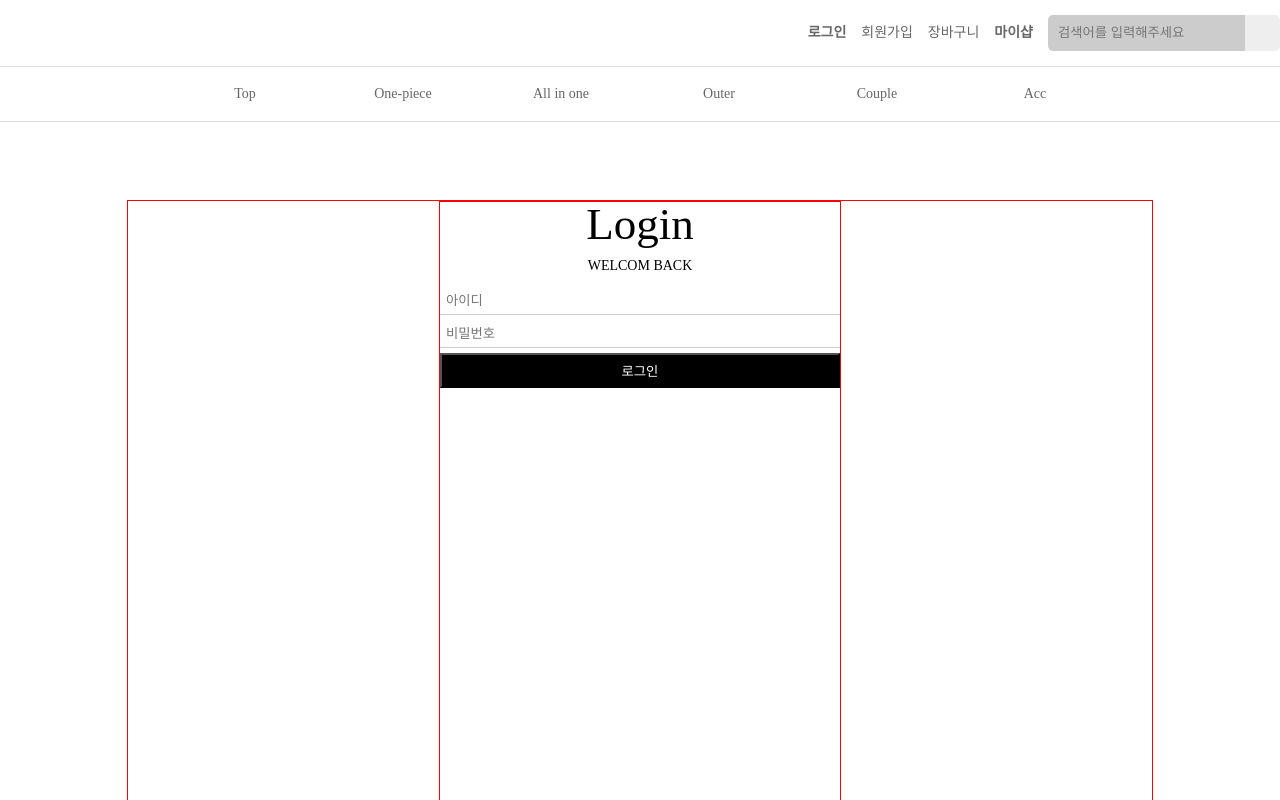
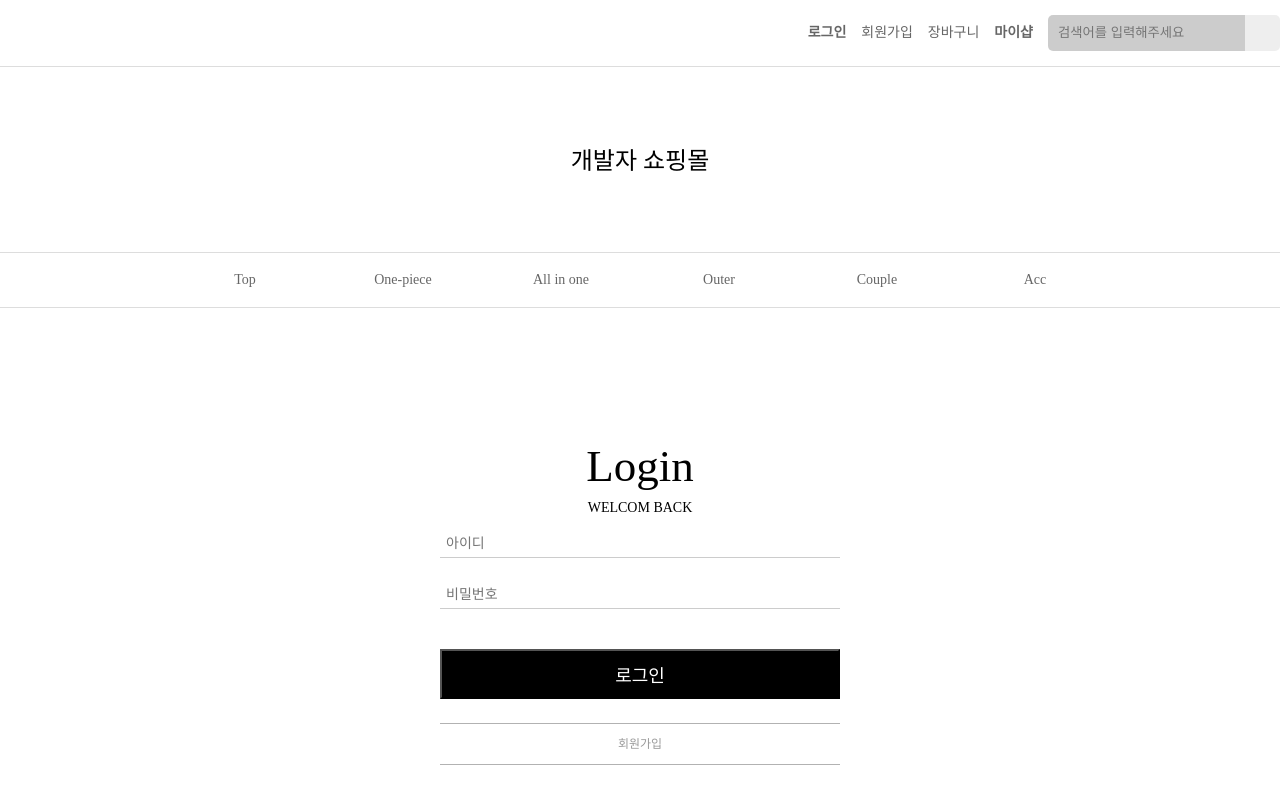
Before and after one commit to imsmallgirl/mall_front, a React (Create React App) app: page /login in a window 1280 px wide. Shown: the top 800 px of the page. Built offline with nearby package versions, Linux system fonts and the light colour scheme; some icons are missing.

Commit message:
login-form

```diff
--- a/package.json
+++ b/package.json
@@ -8,6 +8,7 @@
     "@testing-library/user-event": "^13.5.0",
     "react": "^18.2.0",
     "react-dom": "^18.2.0",
+    "react-hook-form": "^7.38.0",
     "react-router-dom": "^6.4.2",
     "react-scripts": "5.0.1",
     "styled-components": "^5.3.6",
--- a/public/index.html
+++ b/public/index.html
@@ -3,6 +3,10 @@
   <head>
     <meta charset="utf-8" />
     <link rel="icon" href="%PUBLIC_URL%/favicon.ico" />
+    <link
+      rel="stylesheet"
+      href="//cdn.jsdelivr.net/npm/xeicon@2.3.3/xeicon.min.css"
+    />
     <meta name="viewport" content="width=device-width, initial-scale=1" />
     <meta name="theme-color" content="#000000" />
     <meta
--- a/src/App.js
+++ b/src/App.js
@@ -1,9 +1,11 @@
 import { Routes, Route, BrowserRouter } from "react-router-dom";
-import Login from "./Login";
+import Header from "./components/Header";
+import Login from "./pages/Login";
 
 function App() {
   return (
     <BrowserRouter>
+      <Header />
       <Routes>
         <Route path="/login" element={<Login />} />
       </Routes>
--- a/src/Login.js
+++ /dev/null
@@ -1,80 +0,0 @@
-import styled from "styled-components";
-import Header from "./components/Header";
-
-const Main = styled.main`
-  margin-top: 200px;
-`;
-
-const Container = styled.div`
-  width: 80%;
-  height: 100vh;
-  margin: 0 auto;
-  border: 1px solid red;
-`;
-
-const LoginForm = styled.div`
-  width: 400px;
-  height: 600px;
-  border: 1px solid red;
-  margin: 0 auto;
-  text-align: center;
-`;
-
-const LoginTitle = styled.div`
-  margin-bottom: 14px;
-  h1 {
-    font-size: 4.5em;
-    margin-bottom: 12px;
-  }
-  h2 {
-    font-size: 1.4em;
-  }
-`;
-
-const Form = styled.form`
-  display: flex;
-  flex-direction: column;
-`;
-
-const Input = styled.input`
-  padding: 6px;
-  margin-bottom: 5px;
-  border: none;
-  border-bottom: 1px solid rgba(0, 0, 0, 0.2);
-  outline: none;
-  transition: 0.5s ease-in-out;
-  &:focus {
-    border-color: black;
-  }
-`;
-
-const Btn = styled.button`
-  padding: 6px;
-  background-color: black;
-  color: white;
-`;
-
-function Login() {
-  return (
-    <>
-      <Header />
-      <Main>
-        <Container>
-          <LoginForm>
-            <LoginTitle>
-              <h1>Login</h1>
-              <h2>WELCOM BACK</h2>
-            </LoginTitle>
-            <Form>
-              <Input placeholder="아이디" />
-              <Input type="password" placeholder="비밀번호" />
-              <Btn>로그인</Btn>
-            </Form>
-          </LoginForm>
-        </Container>
-      </Main>
-    </>
-  );
-}
-
-export default Login;
--- a/src/components/Header.js
+++ b/src/components/Header.js
@@ -1,98 +1,38 @@
-import styled from "styled-components";
-
-const HeaderWrap = styled.header`
-  width: 100%;
-  position: fixed;
-  top: 0;
-  left: 0;
-  right: 0;
-  background-color: #fff;
-`;
-
-export const Container = styled.div`
-  width: 100%;
-  max-width: 1320px;
-  margin: 0 auto;
-`;
-
-const TopHeader = styled.div`
-  display: flex;
-  padding: 15px 0;
-  border-bottom: 1px solid #ddd;
-  div:first-child {
-    display: flex;
-    justify-content: flex-end;
-    align-items: center;
-  }
-`;
-
-const InfoUl = styled.ul`
-  display: flex;
-  list-style: none;
-  margin-right: 15px;
-  li:first-child {
-    font-weight: bold;
-  }
-  li:last-child {
-    font-weight: bold;
-  }
-`;
-
-const InfoLi = styled.li`
-  font-size: 1.4em;
-  margin-left: 15px;
-  cursor: pointer;
-  color: #666;
-`;
-
-const InfoSearch = styled.div`
-  display: flex;
-`;
-
-const InfoInput = styled.input`
-  background-color: rgba(0, 0, 0, 0.2);
-  border: none;
-  padding: 10px;
-  border-radius: 5px 0 0 5px;
-  color: #333;
-  outline: none;
-`;
-const InfoBtn = styled.button`
-  width: 35px;
-  height: 35.5px;
-  background-color: #eee;
-  border: none;
-  border-radius: 0 5px 5px 0;
-  font-size: 1.6em;
-  cursor: pointer;
-`;
-
-const BottomHeader = styled.div`
-  padding: 20px 0;
-  border-bottom: 1px solid #ddd;
-`;
-
-const MainUl = styled.ul`
-  display: flex;
-  flex-wrap: wrap;
-  align-items: center;
-  list-style: none;
-  justify-content: center;
-  li:hover {
-    font-weight: bold;
-  }
-`;
-
-const MainLi = styled.li`
-  width: 10%;
-  text-align: center;
-  font-size: 1.4em;
-  margin: 0 15px;
-  color: #666;
-  cursor: pointer;
-`;
+import { useState, useEffect } from "react";
+import {
+  HeaderWrap,
+  Container,
+  TopHeader,
+  InfoUl,
+  InfoSearch,
+  InfoInput,
+  InfoBtn,
+  InfoLi,
+  MidHeader,
+  MidH1,
+  BottomHeader,
+  MainUl,
+  MainLi,
+} from "./HeaderStyle";
 
 function Header() {
+  const [scroll, setScroll] = useState(false);
+
+  useEffect(() => {
+    window.addEventListener("scroll", handleScroll);
+    return () => {
+      window.removeEventListener("scroll", handleScroll);
+    };
+  }, []);
+
+  const handleScroll = () => {
+    if (window.scrollY >= 188) {
+      setScroll(true);
+    } else {
+      setScroll(false);
+    }
+  };
+
   return (
     <HeaderWrap>
       <TopHeader>
@@ -109,7 +49,12 @@ function Header() {
           </InfoSearch>
         </Container>
       </TopHeader>
-      <BottomHeader>
+      <MidHeader>
+        <MidH1>개발자 쇼핑몰</MidH1>
+      </MidHeader>
+      <BottomHeader
+        style={scroll ? { position: "fixed" } : { position: "relative" }}
+      >
         <Container>
           <MainUl>
             <MainLi>Top</MainLi>
--- /dev/null
+++ b/src/components/HeaderStyle.js
@@ -0,0 +1,117 @@
+import styled from "styled-components";
+
+export const HeaderWrap = styled.header`
+  width: 100%;
+  background-color: #fff;
+  position: relative;
+`;
+
+export const Container = styled.div`
+  width: 100%;
+  max-width: 1320px;
+  margin: 0 auto;
+`;
+
+export const TopHeader = styled.div`
+  display: flex;
+  padding: 15px 0;
+  border-bottom: 1px solid #ddd;
+  div:first-child {
+    display: flex;
+    justify-content: flex-end;
+    align-items: center;
+  }
+  position: fixed;
+  top: 0;
+  left: 0;
+  right: 0;
+  background-color: #fff;
+  z-index: 30;
+`;
+
+export const InfoUl = styled.ul`
+  display: flex;
+  list-style: none;
+  margin-right: 15px;
+  li:first-child {
+    font-weight: bold;
+  }
+  li:last-child {
+    font-weight: bold;
+  }
+`;
+
+export const InfoLi = styled.li`
+  font-size: 1.4em;
+  margin-left: 15px;
+  cursor: pointer;
+  color: #666;
+`;
+
+export const InfoSearch = styled.div`
+  display: flex;
+`;
+
+export const InfoInput = styled.input`
+  background-color: rgba(0, 0, 0, 0.2);
+  border: none;
+  padding: 10px;
+  border-radius: 5px 0 0 5px;
+  color: #333;
+  outline: none;
+`;
+export const InfoBtn = styled.button`
+  width: 35px;
+  height: 35.5px;
+  background-color: #eee;
+  border: none;
+  border-radius: 0 5px 5px 0;
+  font-size: 1.6em;
+  cursor: pointer;
+`;
+
+export const MidHeader = styled.div`
+  position: relative;
+  top: 66.5px;
+  width: 100%;
+  height: 188px;
+`;
+
+export const MidH1 = styled.h1`
+  font-size: 2.4em;
+  position: absolute;
+  top: 50%;
+  left: 50%;
+  transform: translate(-50%, -50%);
+`;
+
+export const BottomHeader = styled.div`
+  position: relative;
+  top: 64px;
+  left: 0;
+  right: 0;
+  padding: 20px 0;
+  border-top: 1px solid #ddd;
+  border-bottom: 1px solid #ddd;
+  background-color: #fff;
+`;
+
+export const MainUl = styled.ul`
+  display: flex;
+  flex-wrap: wrap;
+  align-items: center;
+  list-style: none;
+  justify-content: center;
+  li:hover {
+    font-weight: bold;
+  }
+`;
+
+export const MainLi = styled.li`
+  width: 10%;
+  text-align: center;
+  font-size: 1.4em;
+  margin: 0 15px;
+  color: #666;
+  cursor: pointer;
+`;
--- a/src/index.js
+++ b/src/index.js
@@ -25,6 +25,7 @@ time, mark, audio, video {
 	font-size: 100%;
 	font: inherit;
 	vertical-align: baseline;
+	box-sizing:border-box;
 }
 /* HTML5 display-role reset for older browsers */
 article, aside, details, figcaption, figure,
@@ -34,6 +35,7 @@ footer, header, hgroup, menu, nav, section {
 body {
 	line-height: 1;
   font-size:62.5%;
+
 }
 ol, ul {
 	list-style: none;
@@ -50,6 +52,9 @@ table {
 	border-collapse: collapse;
 	border-spacing: 0;
 }
+a{
+	text-decoration:none;
+}
 `;
 
 root.render(
--- /dev/null
+++ b/src/pages/Login.js
@@ -0,0 +1,135 @@
+import styled from "styled-components";
+import { useForm } from "react-hook-form";
+import { Link } from "react-router-dom";
+
+// ========================================================================================
+
+// Style
+
+const Main = styled.main`
+  margin-top: 200px;
+`;
+
+const Container = styled.div`
+  width: 80%;
+  height: 100vh;
+  margin: 0 auto;
+`;
+
+const LoginForm = styled.div`
+  width: 400px;
+  margin: 0 auto;
+  text-align: center;
+`;
+
+const LoginTitle = styled.div`
+  margin-bottom: 14px;
+  h1 {
+    font-size: 4.5em;
+    margin-bottom: 12px;
+  }
+  h2 {
+    font-size: 1.4em;
+  }
+`;
+
+const Form = styled.form`
+  display: flex;
+  flex-direction: column;
+`;
+
+const Input = styled.input`
+  padding: 6px;
+  margin-bottom: 20px;
+  border: none;
+  border-bottom: 1px solid rgba(0, 0, 0, 0.2);
+  outline: none;
+  transition: 0.5s ease-in-out;
+  &:focus {
+    border-color: black;
+  }
+  font-size: 1.4em;
+`;
+
+const Error = styled.div`
+  font-size: 1.4em;
+  color: red;
+  margin-bottom: 2px;
+`;
+
+const Btn = styled.button`
+  padding: 10px 6px;
+  background-color: black;
+  color: white;
+  font-size: 1.8em;
+  cursor: pointer;
+  margin-top: 18px;
+`;
+
+// 회원가입 박스
+const Box = styled.div`
+  width: 100%;
+  border-top: 1px solid rgba(0, 0, 0, 0.3);
+  margin-top: 24px;
+  padding: 14px;
+  border-bottom: 1px solid rgba(0, 0, 0, 0.3);
+  font-size: 12px;
+  a {
+    color: rgba(0, 0, 0, 0.4);
+  }
+  a:hover {
+    color: black;
+    cursor: pointer;
+  }
+`;
+
+// ========================================================================================
+
+function Login() {
+  const {
+    register,
+    handleSubmit,
+    formState: { errors },
+  } = useForm();
+
+  const onValid = (data) => {
+    console.log(data);
+  };
+
+  return (
+    <Main>
+      <Container>
+        <LoginForm>
+          <LoginTitle>
+            <h1>Login</h1>
+            <h2>WELCOM BACK</h2>
+          </LoginTitle>
+          <Form onSubmit={handleSubmit((data) => onValid(data))}>
+            <Input
+              {...register("id", {
+                required: "아이디를 입력해주세요!",
+              })}
+              placeholder="아이디"
+            />
+            <Error>{errors.id && errors.id.message}</Error>
+
+            <Input
+              {...register("password", {
+                required: "비밀번호를 입력해주세요!",
+              })}
+              placeholder="비밀번호"
+              type="password"
+            />
+            <Error>{errors.password && errors.password.message}</Error>
+            <Btn>로그인</Btn>
+          </Form>
+          <Box>
+            <Link to={"/register"}>회원가입</Link>
+          </Box>
+        </LoginForm>
+      </Container>
+    </Main>
+  );
+}
+
+export default Login;
```
Also changed, not shown: 1 other file (tests, documents, lock files or other folders).
